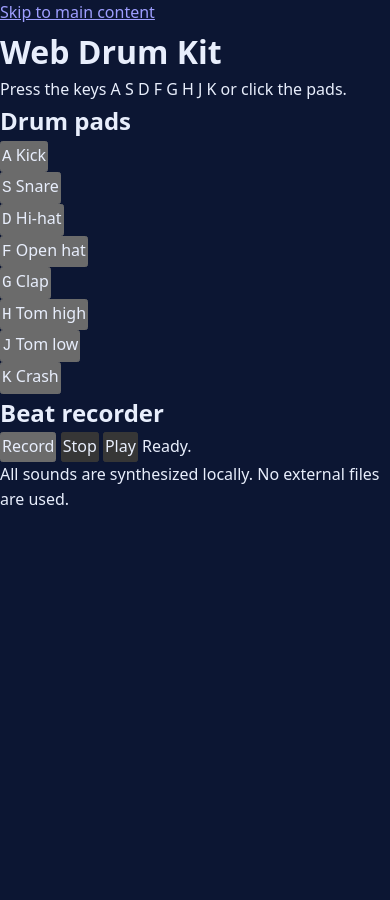
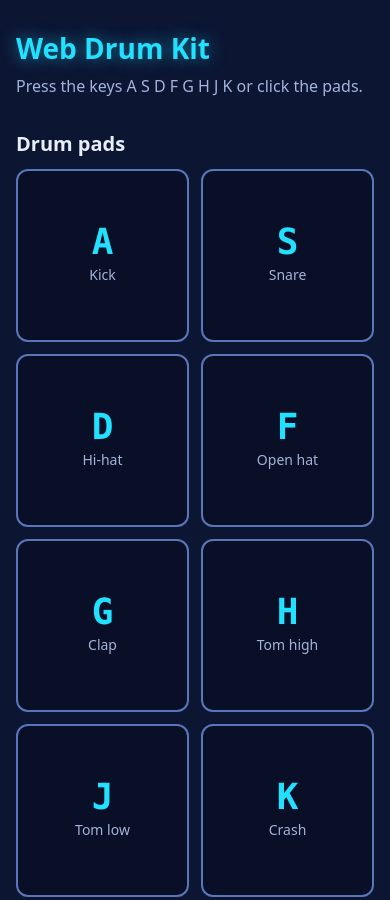
Before and after one commit to vanthien1462006-dotcom/hw2-drum-kit, a plain HTML site: page index.html in a window 390 px wide. Shown: the top 900 px of the page. Before the commit the page ends 844 px from the top, so only its background shows below. Drawn offline with Linux system fonts and the light colour scheme; a script that the page names is missing.

Commit message:
feat(css): responsive pad grid
Co-Authored-By: Claude Sonnet 5.5 <noreply@anthropic.com>

```diff
--- a/css/layout.css
+++ b/css/layout.css
@@ -1 +1,199 @@
-/* stub: filled in S3 */
+/* Page layout, pad grid and recorder controls. Mobile-first (375px base). */
+
+.skip-link {
+  position: absolute;
+  inset-block-start: var(--space-2);
+  inset-inline-start: var(--space-2);
+  padding: var(--space-2) var(--space-4);
+  border-radius: var(--radius-sm);
+  background-color: var(--accent);
+  color: var(--on-accent);
+  font-weight: 700;
+  transform: translateY(-300%);
+}
+
+.skip-link:focus {
+  transform: translateY(0);
+  outline: 3px solid var(--focus-ring);
+  outline-offset: 2px;
+}
+
+body > header,
+body > main,
+body > footer {
+  max-inline-size: 60rem;
+  margin-inline: auto;
+  padding-inline: var(--space-4);
+}
+
+body > header {
+  padding-block: var(--space-6) var(--space-4);
+}
+
+body > header h1 {
+  font-size: var(--font-size-xl);
+  line-height: 1.2;
+  color: var(--accent);
+  text-shadow: 0 0 1rem var(--glow);
+}
+
+body > header p {
+  margin-block-start: var(--space-2);
+  color: var(--text-muted);
+}
+
+body > main {
+  display: grid;
+  gap: var(--space-6);
+  padding-block: var(--space-4);
+}
+
+body > main:focus {
+  outline: none;
+}
+
+body > footer {
+  padding-block: var(--space-6);
+  color: var(--text-muted);
+  font-size: var(--font-size-sm);
+}
+
+main h2 {
+  margin-block-end: var(--space-3);
+  font-size: var(--font-size-lg);
+  line-height: 1.3;
+}
+
+/* Pad grid: about 2 columns at 375px, more columns as the viewport grows. */
+.pad-grid {
+  display: grid;
+  grid-template-columns: repeat(auto-fit, minmax(min(100%, 8.5rem), 1fr));
+  gap: var(--space-3);
+}
+
+.drum-pad {
+  display: flex;
+  flex-direction: column;
+  align-items: center;
+  justify-content: center;
+  gap: var(--space-1);
+  inline-size: 100%;
+  aspect-ratio: 1 / 1;
+  min-block-size: 6rem;
+  border: 2px solid var(--border);
+  border-radius: var(--radius-md);
+  background-color: var(--surface);
+  color: var(--text);
+  cursor: pointer;
+  user-select: none;
+  -webkit-user-select: none;
+  touch-action: manipulation;
+  transition:
+    transform var(--transition-fast),
+    background-color var(--transition-fast),
+    border-color var(--transition-fast),
+    box-shadow var(--transition-fast);
+}
+
+.drum-pad kbd {
+  font-family: var(--font-mono);
+  font-size: var(--font-size-2xl);
+  font-weight: 700;
+  line-height: 1;
+  color: var(--accent);
+}
+
+.drum-pad .pad-name {
+  font-size: var(--font-size-sm);
+  color: var(--text-muted);
+}
+
+.drum-pad:hover {
+  border-color: var(--accent);
+}
+
+.drum-pad:active,
+.drum-pad.active {
+  border-color: var(--accent);
+  background-color: var(--surface-active);
+  box-shadow: 0 0 1.25rem var(--glow);
+  transform: scale(0.96);
+}
+
+.drum-pad:focus-visible {
+  outline: 3px solid var(--focus-ring);
+  outline-offset: 3px;
+}
+
+/* Beat recorder */
+[aria-labelledby="recorder-heading"] {
+  display: flex;
+  flex-wrap: wrap;
+  align-items: center;
+  gap: var(--space-3);
+}
+
+[aria-labelledby="recorder-heading"] h2,
+#rec-status {
+  flex-basis: 100%;
+}
+
+[aria-labelledby="recorder-heading"] h2 {
+  margin-block-end: 0;
+}
+
+#rec-start,
+#rec-stop,
+#rec-play {
+  min-block-size: 44px;
+  min-inline-size: 44px;
+  padding-inline: var(--space-5);
+  border: 2px solid var(--border);
+  border-radius: var(--radius-full);
+  background-color: var(--surface);
+  color: var(--text);
+  font-weight: 600;
+  cursor: pointer;
+  touch-action: manipulation;
+  transition:
+    background-color var(--transition-fast),
+    border-color var(--transition-fast);
+}
+
+#rec-start:hover:not(:disabled),
+#rec-stop:hover:not(:disabled),
+#rec-play:hover:not(:disabled) {
+  border-color: var(--accent-2);
+  background-color: var(--surface-active);
+}
+
+#rec-start:focus-visible,
+#rec-stop:focus-visible,
+#rec-play:focus-visible {
+  outline: 3px solid var(--focus-ring);
+  outline-offset: 3px;
+}
+
+#rec-start:disabled,
+#rec-stop:disabled,
+#rec-play:disabled {
+  border-style: dashed;
+  color: var(--text-muted);
+  opacity: 0.7;
+  cursor: not-allowed;
+}
+
+#rec-status {
+  padding: var(--space-3) var(--space-4);
+  border-inline-start: 4px solid var(--accent-2);
+  border-radius: var(--radius-sm);
+  background-color: var(--surface);
+  font-family: var(--font-mono);
+  font-size: var(--font-size-md);
+}
+
+@media (min-width: 48rem) {
+  body > header h1 {
+    font-size: var(--font-size-2xl);
+  }
+}
```
